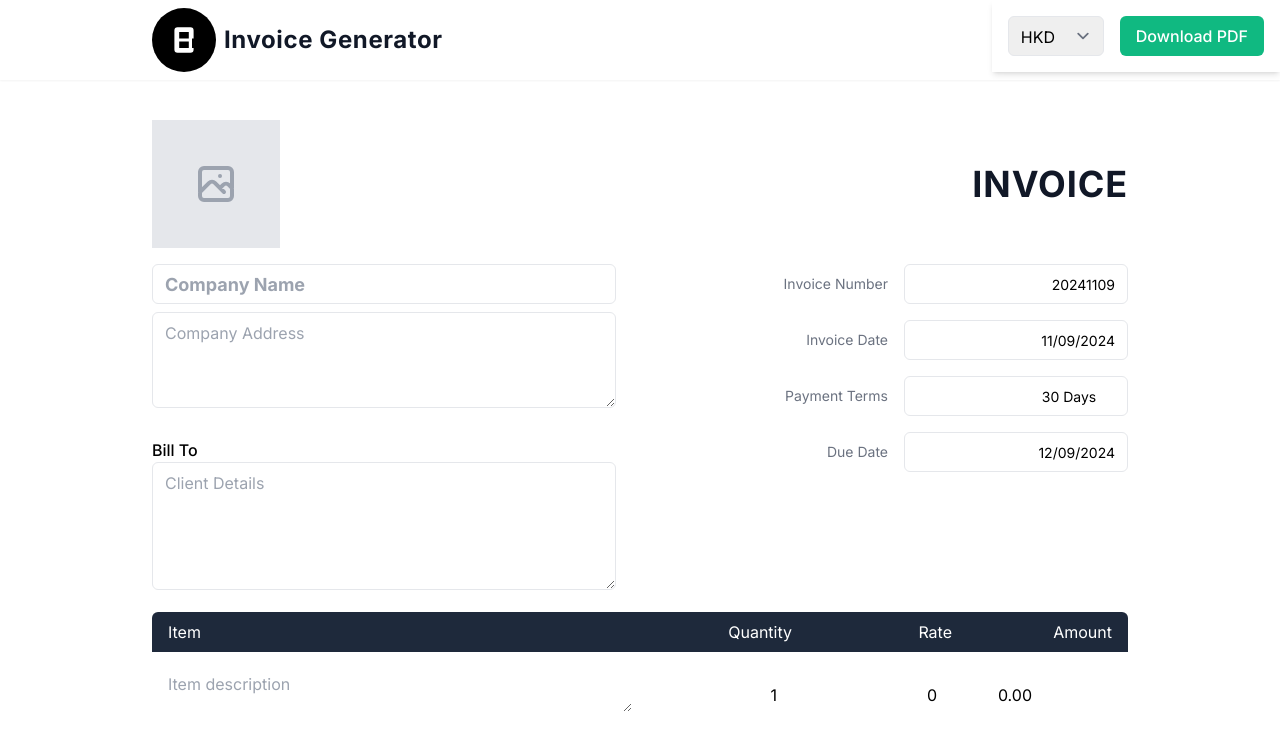
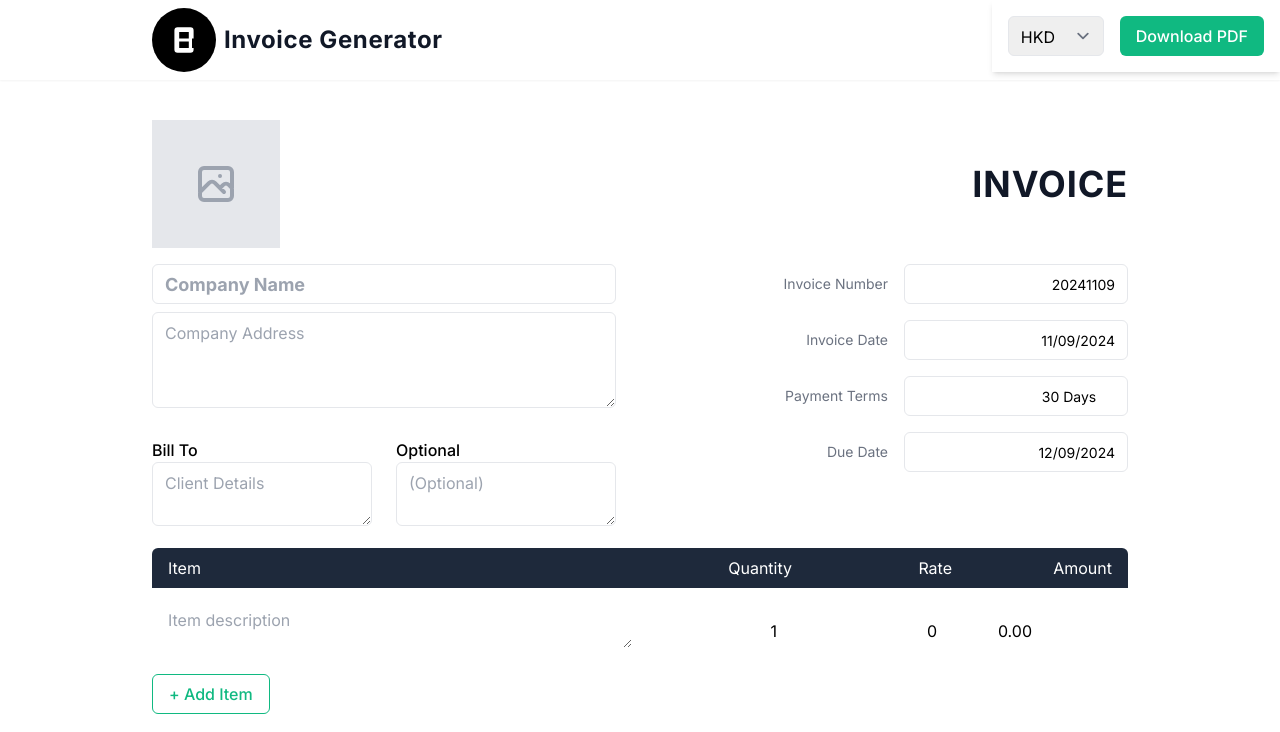
Before and after one commit to dr-data/bolt-generated-invoice-app, a React (Vite) app: page / in a window 1280 px wide. Shown: the top 732 px of the page. Built offline with nearby package versions, Linux system fonts and the light colour scheme.

Commit message:
ok; added optional

```diff
--- a/src/pages/InvoiceGenerator.jsx
+++ b/src/pages/InvoiceGenerator.jsx
@@ -52,6 +52,7 @@ function InvoiceGenerator() {
     paymentTermsLabel: 'Payment Terms',
     dueDateLabel: 'Due Date',
     billToLabel: 'Bill To',
+    optionalLabel: 'Optional',
     itemLabel: 'Item',
     quantityLabel: 'Quantity',
     rateLabel: 'Rate',
@@ -384,15 +385,29 @@ function InvoiceGenerator() {
             {errors.companyAddress && <p className="text-red-500 text-sm mt-1">{errors.companyAddress.message}</p>}
           </div>
 
+          <div className="grid grid-cols-2 gap-6">
           <div>
             <EditableField
               value={editableFields.billToLabel}
               onSave={(value) => handleEditableFieldChange('billToLabel', value)}
               className="text-base font-medium mb-2"
             />
-            <textarea {...register('billTo')} placeholder="Client Details" className="form-input w-full h-32 " />
+            <textarea {...register('billTo')} placeholder="Client Details" className="form-input w-full h-16" />
             {errors.billTo && <p className="text-red-500 text-sm mt-1">{errors.billTo.message}</p>}
           </div>
+          <div>
+            <EditableField
+              value={editableFields.optionalLabel || "Optional"}
+              onSave={(value) => handleEditableFieldChange('optionalLabel', value)}
+              className="text-base font-medium mb-2"
+            />
+            <textarea
+              {...register('optional')}
+              placeholder="(Optional)"
+              className="form-input w-full h-16 placeholder-gray-400"
+            />
+          </div>
+        </div>
         </div>
 
         <div className="grid grid-cols-2 gap-4 content-start">
```
